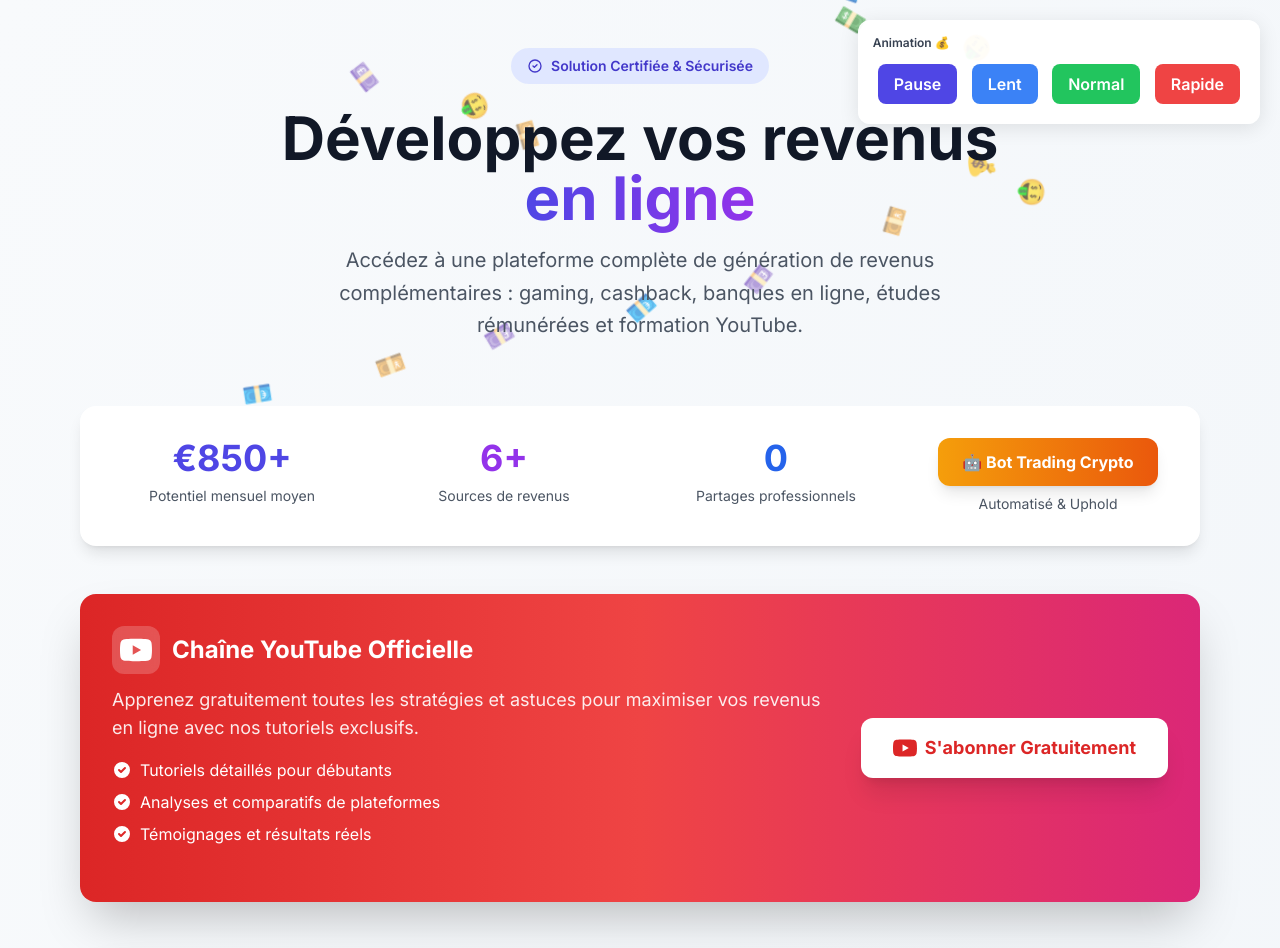
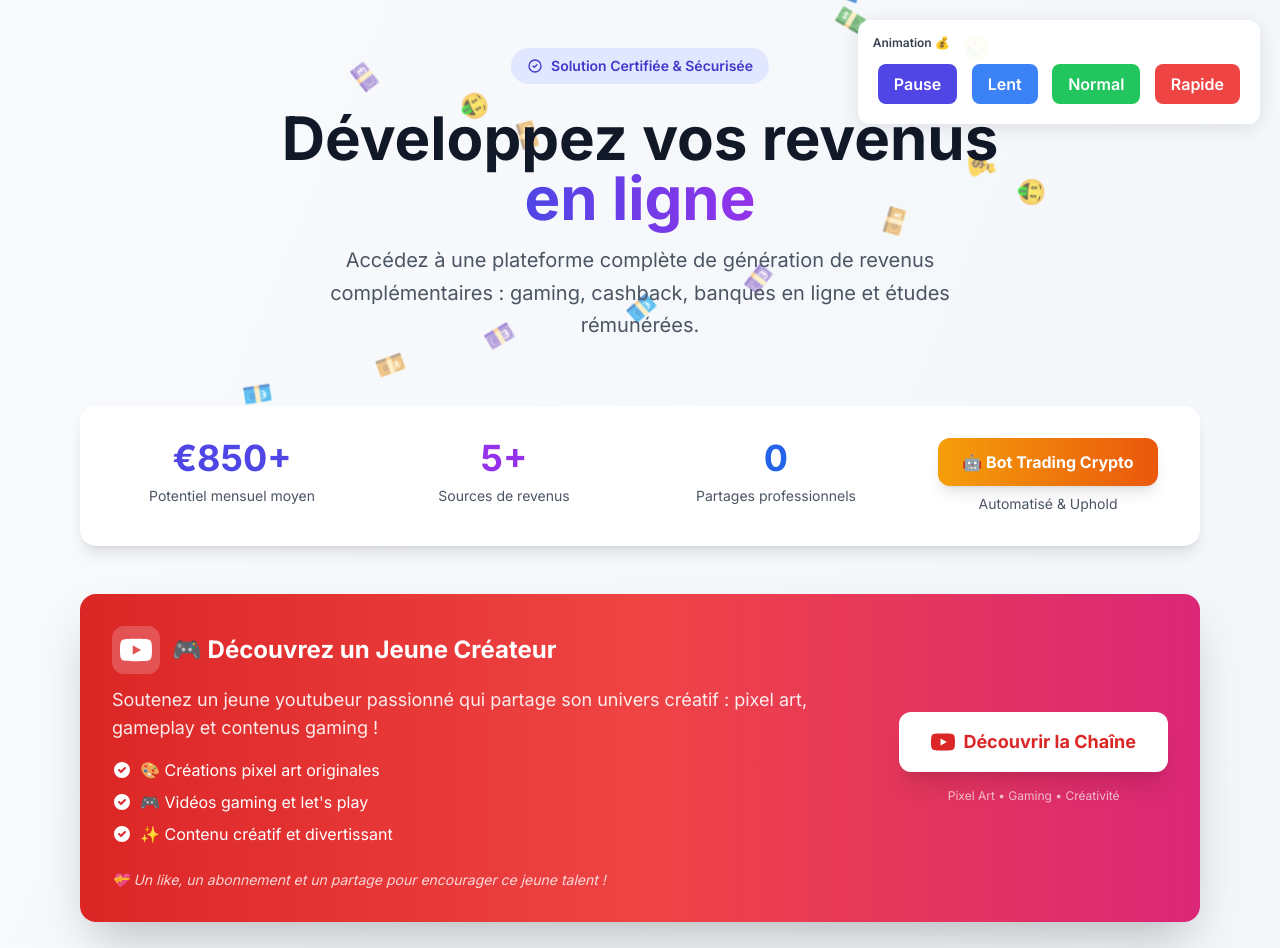
Before and after one commit to catmonangecm-ship-it/money-money, a plain HTML site: page index.html in a window 1280 px wide. Shown: the top 948 px of the page. Drawn offline with nearby package versions, Linux system fonts and the light colour scheme.

Commit message:
Update index.html

```diff
--- a/index.html
+++ b/index.html
@@ -12,7 +12,7 @@
     <meta property="og:type" content="website">
     <meta property="og:url" content="https://mon-site-de-trade.vercel.app/">
     <meta property="og:title" content="💰 Plateforme de Revenus Complémentaires - Gagnez jusqu'à 850€/mois">
-    <meta property="og:description" content="🎮 Gaming rémunéré | 💳 Cashback intelligent | 🤖 Bot Trading Crypto | 📊 Études rémunérées. Plus de 6 sources de revenus en une seule plateforme !">
+    <meta property="og:description" content="🎮 Gaming rémunéré | 💳 Cashback intelligent | 🤖 Bot Trading Crypto | 📊 Études rémunérées. Plus de 5 sources de revenus en une seule plateforme !">
     <meta property="og:image" content="https://images.unsplash.com/photo-1579621970563-ebec7560ff3e?w=1200&h=630&fit=crop">
 
     <script src="https://cdn.tailwindcss.com"></script>
@@ -55,7 +55,7 @@
                 <span class="bg-gradient-to-r from-indigo-600 to-purple-600 bg-clip-text text-transparent">en ligne</span>
             </h1>
             <p class="text-xl text-gray-600 max-w-2xl mx-auto leading-relaxed">
-                Accédez à une plateforme complète de génération de revenus complémentaires : gaming, cashback, banques en ligne, études rémunérées et formation YouTube.
+                Accédez à une plateforme complète de génération de revenus complémentaires : gaming, cashback, banques en ligne et études rémunérées.
             </p>
         </header>
 
@@ -66,7 +66,7 @@
                     <p class="text-sm text-gray-600 mt-2">Potentiel mensuel moyen</p>
                 </div>
                 <div>
-                    <p class="text-4xl font-bold text-purple-600">6+</p>
+                    <p class="text-4xl font-bold text-purple-600">5+</p>
                     <p class="text-sm text-gray-600 mt-2">Sources de revenus</p>
                 </div>
                 <div>
@@ -91,31 +91,33 @@
                                 <path d="M23.498 6.186a3.016 3.016 0 0 0-2.122-2.136C19.505 3.545 12 3.545 12 3.545s-7.505 0-9.377.505A3.017 3.017 0 0 0 .502 6.186C0 8.07 0 12 0 12s0 3.93.502 5.814a3.016 3.016 0 0 0 2.122 2.136c1.871.505 9.376.505 9.376.505s7.505 0 9.377-.505a3.015 3.015 0 0 0 2.122-2.136C24 15.93 24 12 24 12s0-3.93-.502-5.814zM9.545 15.568V8.432L15.818 12l-6.273 3.568z"/>
                             </svg>
                         </div>
-                        <h3 class="text-2xl font-bold">Chaîne YouTube Officielle</h3>
+                        <h3 class="text-2xl font-bold">🎮 Découvrez un Jeune Créateur</h3>
                     </div>
-                    <p class="text-white/90 mb-4 text-lg">Apprenez gratuitement toutes les stratégies et astuces pour maximiser vos revenus en ligne avec nos tutoriels exclusifs.</p>
+                    <p class="text-white/90 mb-4 text-lg">Soutenez un jeune youtubeur passionné qui partage son univers créatif : pixel art, gameplay et contenus gaming !</p>
                     <ul class="space-y-2 mb-6">
                         <li class="flex items-center gap-2">
                             <svg class="w-5 h-5" fill="currentColor" viewBox="0 0 20 20"><path fill-rule="evenodd" d="M10 18a8 8 0 100-16 8 8 0 000 16zm3.707-9.293a1 1 0 00-1.414-1.414L9 10.586 7.707 9.293a1 1 0 00-1.414 1.414l2 2a1 1 0 001.414 0l4-4z" clip-rule="evenodd"/></svg>
-                            <span>Tutoriels détaillés pour débutants</span>
+                            <span>🎨 Créations pixel art originales</span>
                         </li>
                         <li class="flex items-center gap-2">
                             <svg class="w-5 h-5" fill="currentColor" viewBox="0 0 20 20"><path fill-rule="evenodd" d="M10 18a8 8 0 100-16 8 8 0 000 16zm3.707-9.293a1 1 0 00-1.414-1.414L9 10.586 7.707 9.293a1 1 0 00-1.414 1.414l2 2a1 1 0 001.414 0l4-4z" clip-rule="evenodd"/></svg>
-                            <span>Analyses et comparatifs de plateformes</span>
+                            <span>🎮 Vidéos gaming et let's play</span>
                         </li>
                         <li class="flex items-center gap-2">
                             <svg class="w-5 h-5" fill="currentColor" viewBox="0 0 20 20"><path fill-rule="evenodd" d="M10 18a8 8 0 100-16 8 8 0 000 16zm3.707-9.293a1 1 0 00-1.414-1.414L9 10.586 7.707 9.293a1 1 0 00-1.414 1.414l2 2a1 1 0 001.414 0l4-4z" clip-rule="evenodd"/></svg>
-                            <span>Témoignages et résultats réels</span>
+                            <span>✨ Contenu créatif et divertissant</span>
                         </li>
                     </ul>
+                    <p class="text-white/80 text-sm italic">💝 Un like, un abonnement et un partage pour encourager ce jeune talent !</p>
                 </div>
                 <div class="flex flex-col gap-4">
                     <a href="https://www.youtube.com/@l.m59200/featured" target="_blank" rel="noopener noreferrer" class="bg-white text-red-600 hover:bg-gray-50 font-bold text-lg py-4 px-8 rounded-xl transition-all transform hover:scale-105 shadow-xl text-center whitespace-nowrap flex items-center gap-2 justify-center">
                         <svg class="w-6 h-6" fill="currentColor" viewBox="0 0 24 24">
                             <path d="M23.498 6.186a3.016 3.016 0 0 0-2.122-2.136C19.505 3.545 12 3.545 12 3.545s-7.505 0-9.377.505A3.017 3.017 0 0 0 .502 6.186C0 8.07 0 12 0 12s0 3.93.502 5.814a3.016 3.016 0 0 0 2.122 2.136c1.871.505 9.376.505 9.376.505s7.505 0 9.377-.505a3.015 3.015 0 0 0 2.122-2.136C24 15.93 24 12 24 12s0-3.93-.502-5.814zM9.545 15.568V8.432L15.818 12l-6.273 3.568z"/>
                         </svg>
-                        S'abonner Gratuitement
+                        Découvrir la Chaîne
                     </a>
+                    <p class="text-white/70 text-xs text-center">Pixel Art • Gaming • Créativité</p>
                 </div>
             </div>
         </div>
```
